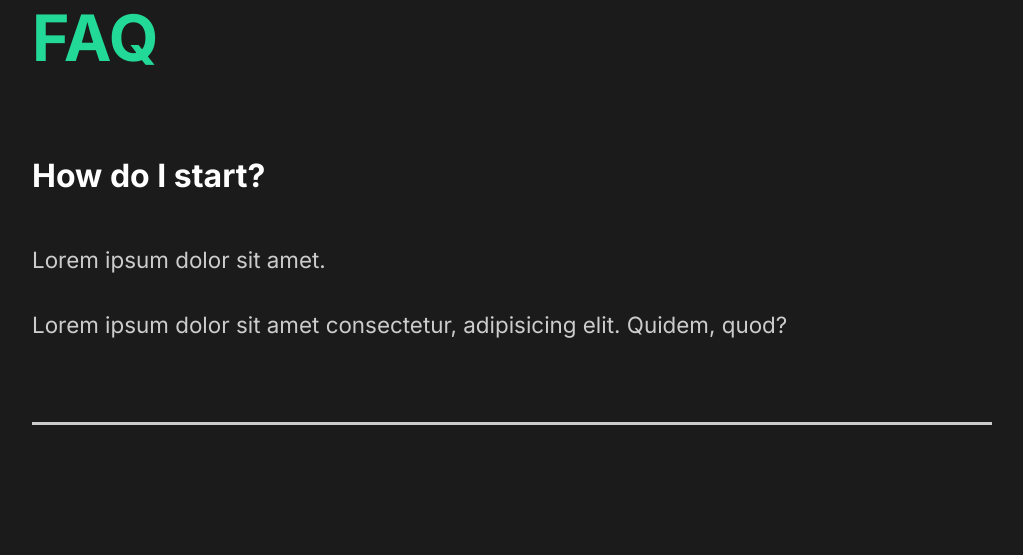
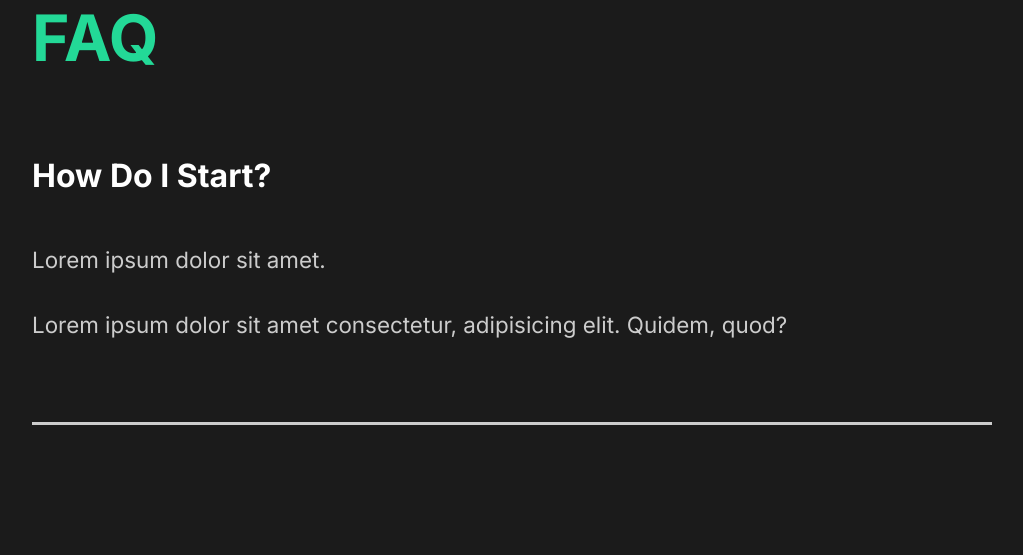
Before and after one commit to NeeshSamsi/DevEd-Capture, a React (Create React App) app: page / in a window 1280 px wide. Shown: the part 2309-2864 px from the top of the page, without its empty margins (128-1151 px from the left). Built offline with nearby package versions, Linux system fonts and the light colour scheme.

Commit message:
18. Finished Faq Animation

```diff
--- a/src/components/FaqSection.js
+++ b/src/components/FaqSection.js
@@ -1,6 +1,9 @@
 import React, { useState } from "react";
 import styled from "styled-components";
 import Toggle from "./Toggle";
+
+// Motion
+import { AnimateSharedLayout } from "framer-motion";
 
 // Import Styled Components
 import { StlAbout } from "../styles";
@@ -12,9 +15,8 @@
         Any Questions <span>FAQ</span>
       </h2>
 
-      <Toggle>
-        <div className="question">
-          <h4>How do I start?</h4>
+      <AnimateSharedLayout>
+        <Toggle title="How Do I Start?">
           <div className="answer">
             <p>Lorem ipsum dolor sit amet.</p>
             <p>
@@ -22,11 +24,8 @@
               quod?
             </p>
           </div>
-          <div className="faq-line"></div>
-        </div>
         </Toggle>
-      <div className="question">
-        <h4>What is your Daily Schedule?</h4>
+        <Toggle title="What is your Daily Schedule?">
           <div className="answer">
             <p>Lorem ipsum dolor sit amet.</p>
             <p>
@@ -34,10 +33,8 @@
               quod?
             </p>
           </div>
-        <div className="faq-line"></div>
-      </div>
-      <div className="question">
-        <h4>Which payment methods do you support?</h4>
+        </Toggle>
+        <Toggle title="Which payment methods do you support?">
           <div className="answer">
             <p>Lorem ipsum dolor sit amet.</p>
             <p>
@@ -45,10 +42,8 @@
               quod?
             </p>
           </div>
-        <div className="faq-line"></div>
-      </div>
-      <div className="question">
-        <h4>What products do you offer?</h4>
+        </Toggle>
+        <Toggle title="What products do you offer?">
           <div className="answer">
             <p>Lorem ipsum dolor sit amet.</p>
             <p>
@@ -56,8 +51,8 @@
               quod?
             </p>
           </div>
-        <div className="faq-line"></div>
-      </div>
+        </Toggle>
+      </AnimateSharedLayout>
     </StlFaq>
   );
 };
--- a/src/components/Toggle.js
+++ b/src/components/Toggle.js
@@ -1,9 +1,16 @@
 import React, { useState } from "react";
+import { motion } from "framer-motion";
 
-const Toggle = ({ children }) => {
+const Toggle = ({ children, title }) => {
   const [toggle, setToggle] = useState(true);
 
-  return <div onClick={() => setToggle(!toggle)}>{toggle ? children : ""}</div>;
+  return (
+    <motion.div layout className="question" onClick={() => setToggle(!toggle)}>
+      <motion.h4 layout>{title}</motion.h4>
+      {toggle ? children : ""}
+      <div className="faq-line"></div>
+    </motion.div>
+  );
 };
 
 export default Toggle;
```
Lines whose indentation alone changed are shown as unchanged.
